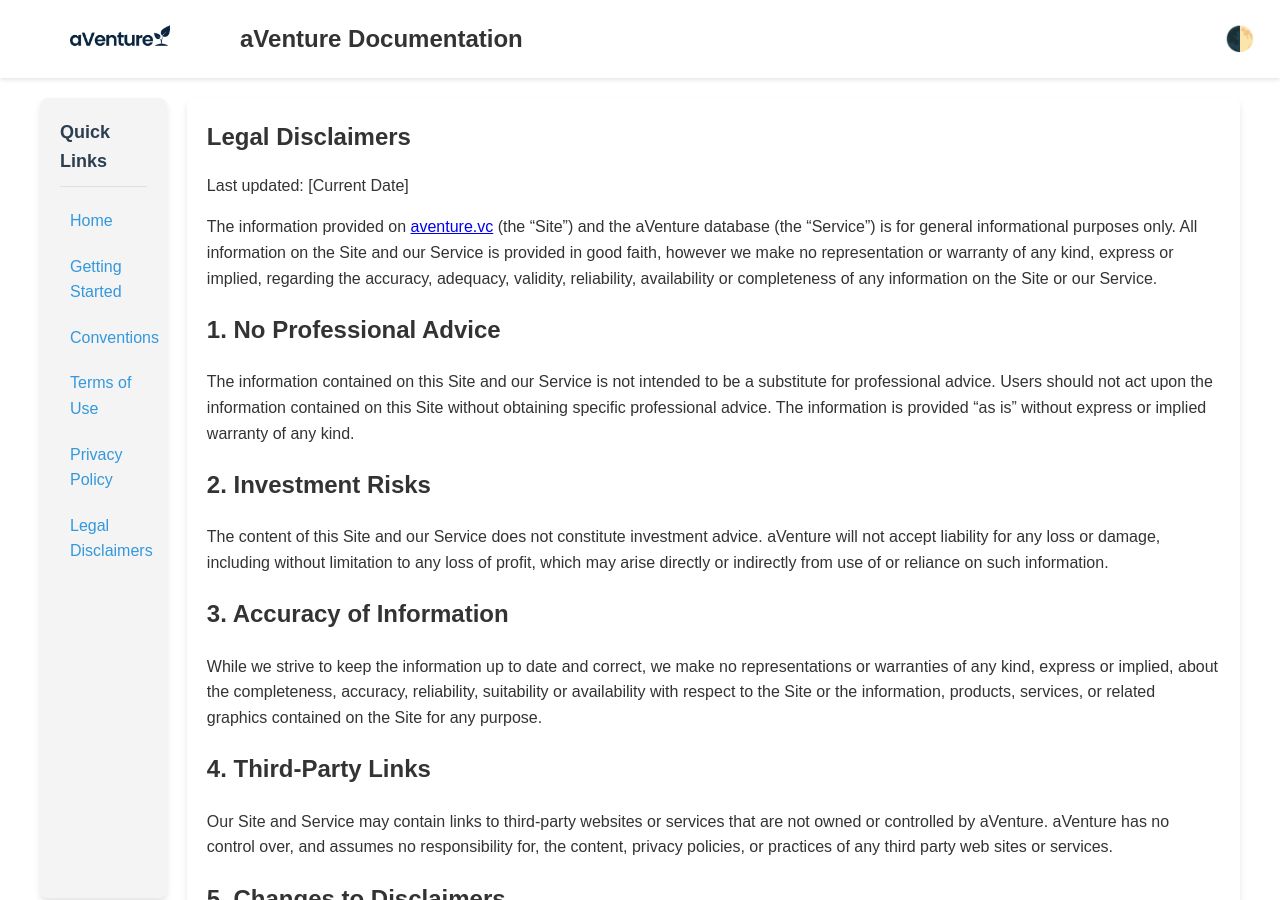
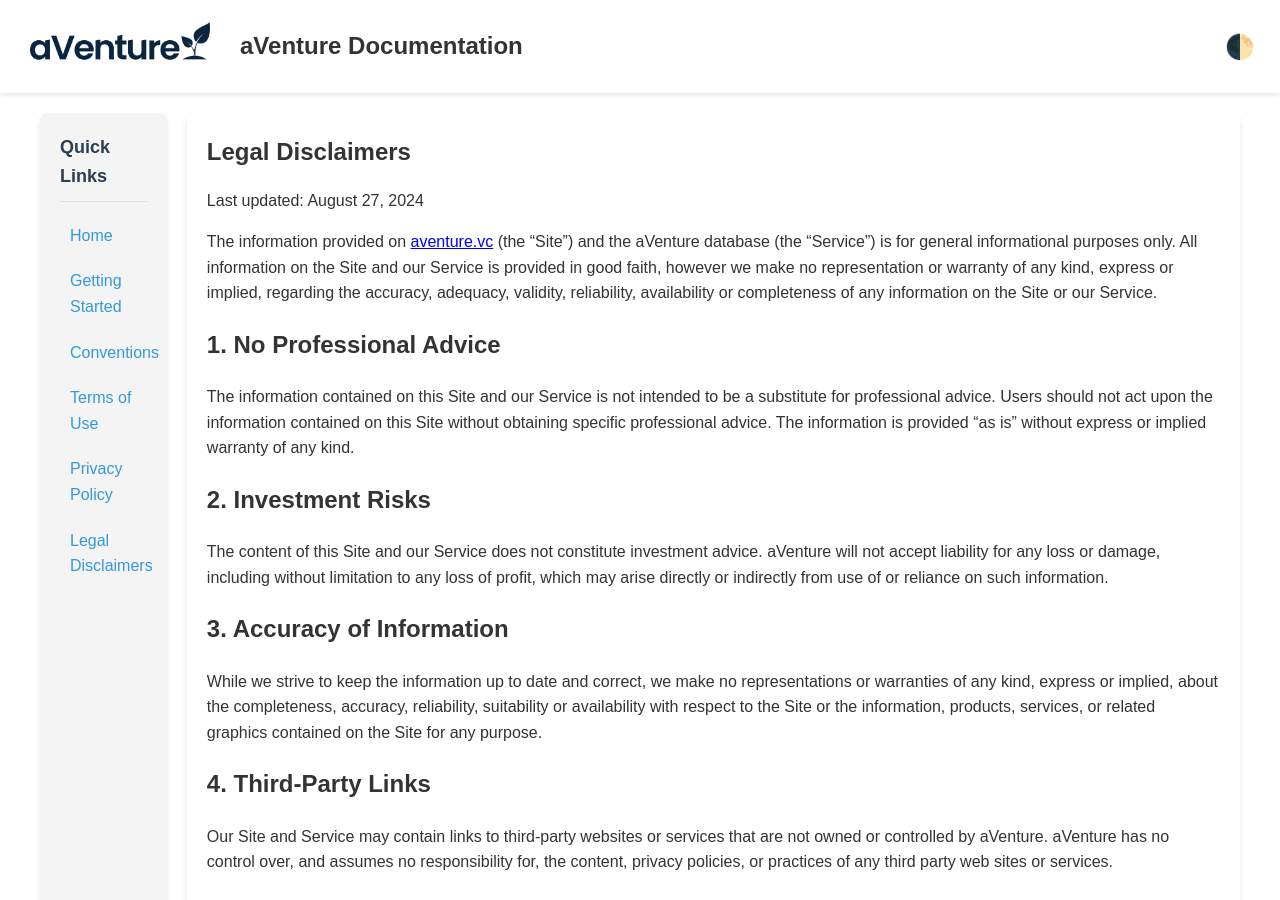
Before and after one commit to aventurevc/aventure-app, a Jekyll site: the page built from docs/legal-disclaimers.md, in a window 1280 px wide and 900 px high. Built offline with Jekyll 4.4.1, drawn with Linux system fonts in a browser that asks for light colours; comment, search, counter and statistics services are not loaded.

Commit message:
Update pages

```diff
--- a/docs/_layouts/default.html
+++ b/docs/_layouts/default.html
@@ -13,7 +13,7 @@
     <header>
         <div class="header-content">
             <a href="https://aventure.vc" title="aVenture">
-                <img src="https://aventurevc.github.io/aventure-app/assets/images/aventure_logo_1280x_wide_reduced_transparent.png" alt="aVenture Logo" class="logo">
+                <img src="https://aventurevc.github.io/aventure-app/assets/images/aventure_logo_transparent_margin_1280x_wide.png" alt="aVenture Logo" class="logo">
             </a>
             <h1>{{ site.title }}</h1>
         </div>
--- a/docs/legal-disclaimers.md
+++ b/docs/legal-disclaimers.md
@@ -5,7 +5,7 @@ title: Legal Disclaimers
 
 # Legal Disclaimers
 
-Last updated: [Current Date]
+Last updated: August 27, 2024
 
 The information provided on [aventure.vc](https://aventure.vc) (the "Site") and the aVenture database (the "Service") is for general informational purposes only. All information on the Site and our Service is provided in good faith, however we make no representation or warranty of any kind, express or implied, regarding the accuracy, adequacy, validity, reliability, availability or completeness of any information on the Site or our Service.
 
```
Also changed, not shown: docs/assets/images/aventure_logo_transparent_margin_1280x_wide.png (added).
